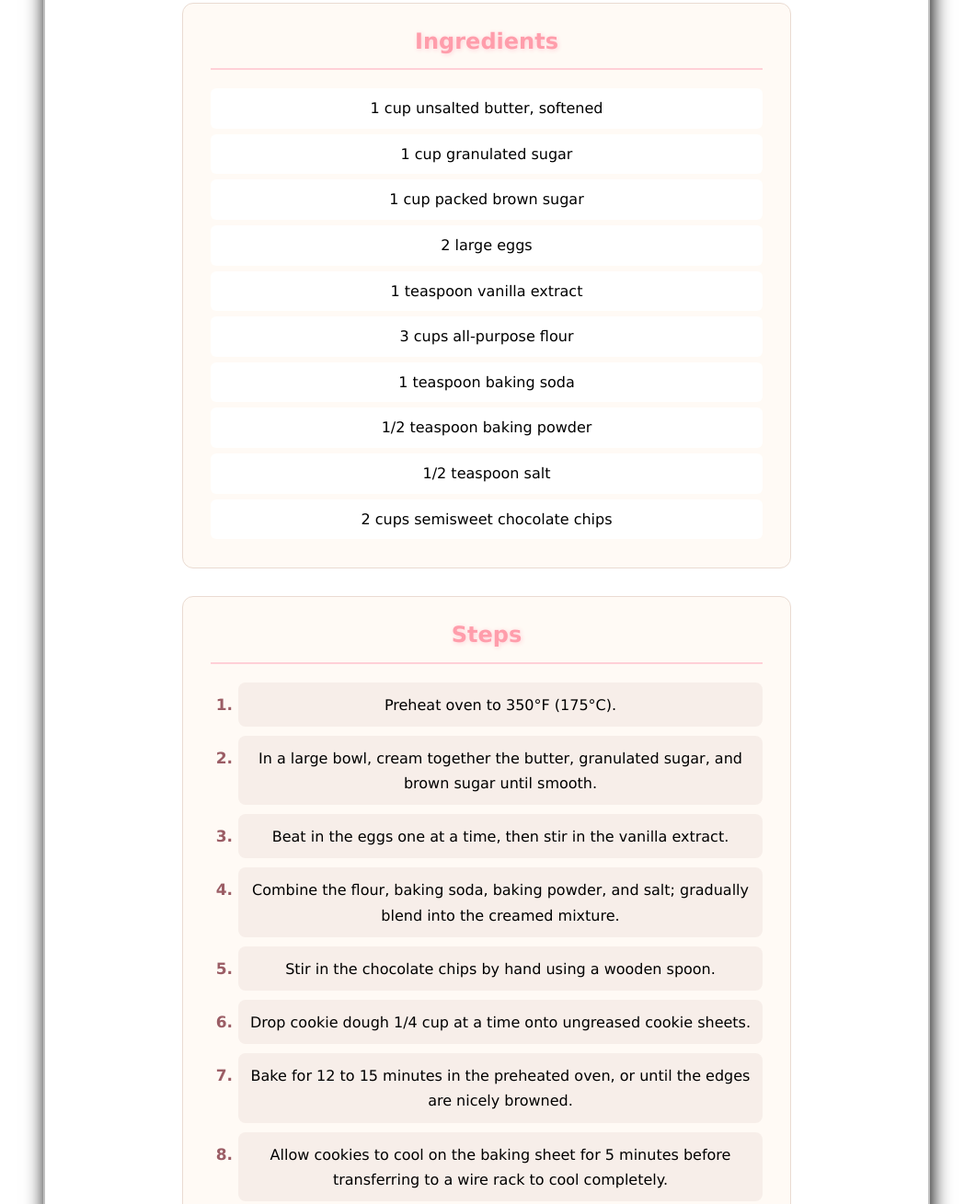
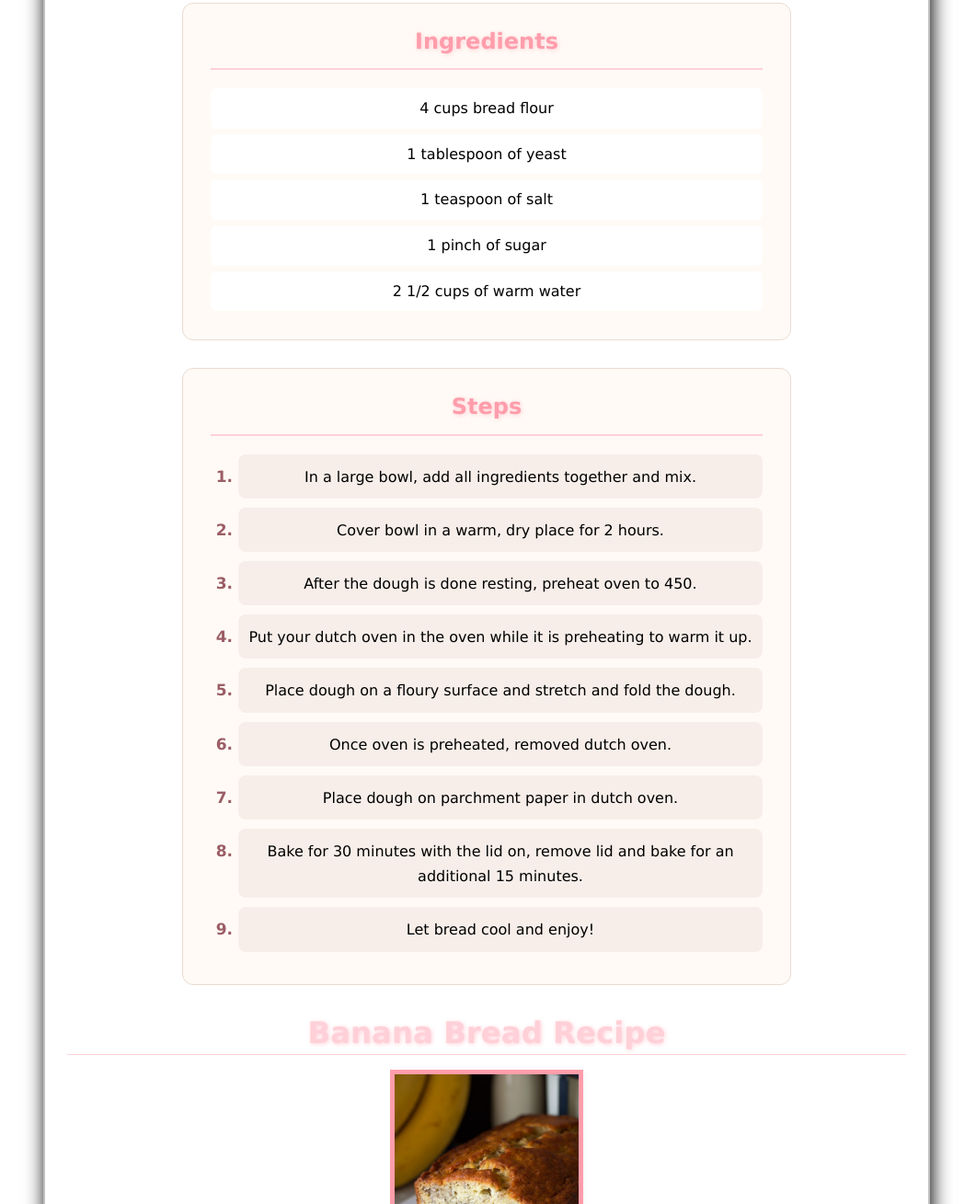
Before and after one commit to bushgc/final, a plain HTML site: page bread.html in a window 1280 px wide. Shown: the part 574-1883 px from the top of the page at 92% size, without its empty margins (111-1172 px from the left). Drawn offline with Linux system fonts and the light colour scheme.

Commit message:
bread done

```diff
--- a/bread.html
+++ b/bread.html
@@ -37,25 +37,15 @@
 
     <ul class="ingredients-list">
 
-        <li>1 cup unsalted butter, softened</li>
+        <li>4 cups bread flour</li>
 
-        <li>1 cup granulated sugar</li>
+        <li>1 tablespoon of yeast</li>
 
-        <li>1 cup packed brown sugar</li>
+        <li>1 teaspoon of salt</li>
 
-        <li>2 large eggs</li>
+        <li>1 pinch of sugar</li>
 
-        <li>1 teaspoon vanilla extract</li>
-
-        <li>3 cups all-purpose flour</li>
-
-        <li>1 teaspoon baking soda</li>
-
-        <li>1/2 teaspoon baking powder</li>
-
-        <li>1/2 teaspoon salt</li>
-
-        <li>2 cups semisweet chocolate chips</li>
+        <li>2 1/2 cups of warm water</li>
 
     </ul>
 
@@ -65,29 +55,24 @@
 <h2>Steps</h2>
 
 <ol class="steps-list">
-<li>Preheat oven to 350°F (175°C).</li>
+<li>In a large bowl, add all ingredients together and mix.</li>
 
-<li>In a large bowl, cream together the butter,
-granulated sugar, and brown sugar until smooth.</li>
+<li>Cover bowl in a warm, dry place for 2 hours.</li>
 
-<li>Beat in the eggs one at a time, then stir
-in the vanilla extract.</li>
+<li>After the dough is done resting, preheat oven to 450.</li>
 
-<li>Combine the flour, baking soda, baking powder,
-and salt; gradually blend into the creamed mixture.</li>
+<li>Put your dutch oven in the oven while it is preheating to warm it up.</li>
 
-<li>Stir in the chocolate chips by hand using
-a wooden spoon.</li>
+<li>Place dough on a floury surface and stretch and fold the dough.</li>
 
-<li>Drop cookie dough 1/4 cup at a time onto
-ungreased cookie sheets.</li>
+<li>Once oven is preheated, removed dutch oven.</li>
 
-<li>Bake for 12 to 15 minutes in the preheated
-oven, or until the edges are nicely browned.</li>
+<li>Place dough on parchment paper in dutch oven.</li>
 
-<li>Allow cookies to cool on the baking sheet
-for 5 minutes before transferring to a wire rack
-to cool completely.</li>
+<li>Bake for 30 minutes with the lid on, remove lid and bake for an additional 15 minutes.</li>
+
+<li>Let bread cool and enjoy! </li>
+
 </ol>
 </section>
 
@@ -100,23 +85,23 @@ to cool completely.</li>
 
     <ul class="ingredients-list">
 
-        <li>1 cup unsalted butter, softened</li>
+        <li>1/2 cup unsalted butter, softened</li>
 
         <li>1 cup granulated sugar</li>
-
-        <li>1 cup packed brown sugar</li>
 
         <li>2 large eggs</li>
 
         <li>1 teaspoon vanilla extract</li>
 
-        <li>3 cups all-purpose flour</li>
+        <li>1 1/2 cups all-purpose flour</li>
 
         <li>1 teaspoon baking soda</li>
 
-        <li>1/2 teaspoon baking powder</li>
+        <li>1/2 teaspoon salt</li>
 
-        <li>1/2 teaspoon salt</li>
+        <li>1/2 cup sour cream</li>
+
+        <li>3 medium overripe bananas, mashed</li>
 
         <li>2 cups semisweet chocolate chips</li>
 
@@ -128,29 +113,24 @@ to cool completely.</li>
 <h2>Steps</h2>
 
 <ol class="steps-list">
-<li>Preheat oven to 350°F (175°C).</li>
+<li>Preheat your oven to 350°F (175°C) and grease a 9x5-inch loaf pan.</li>
 
-<li>In a large bowl, cream together the butter,
-granulated sugar, and brown sugar until smooth.</li>
+<li>In a large mixing bowl, cream together the softened butter and granulated sugar until light and fluffy.</li>
 
-<li>Beat in the eggs one at a time, then stir
-in the vanilla extract.</li>
+<li> Beat in the eggs, one at a time, followed by the vanilla extract, mixing well after each addition.</li>
 
-<li>Combine the flour, baking soda, baking powder,
-and salt; gradually blend into the creamed mixture.</li>
+<li>In a separate bowl, whisk together the flour, baking soda, and salt.</li>
 
-<li>Stir in the chocolate chips by hand using
-a wooden spoon.</li>
+<li>Gradually add the dry ingredients to the wet mixture, alternating with the sour cream, beginning and ending with the flour mixture.</li>
 
-<li>Drop cookie dough 1/4 cup at a time onto
-ungreased cookie sheets.</li>
+<li>Fold in the mashed bananas and, if using, the chocoloate chips until just combined.</li>
 
-<li>Bake for 12 to 15 minutes in the preheated
-oven, or until the edges are nicely browned.</li>
+<li> Pour the batter into the prepared loaf pan and smooth the top.</li>
 
-<li>Allow cookies to cool on the baking sheet
-for 5 minutes before transferring to a wire rack
-to cool completely.</li>
+<li>Bake for 60-70 minutes, or until a toothpick inserted into the center comes out clean.</li>
+
+<li>Let the banana loaf cool in the pan for 10 minutes before transferring to a wire rack to cool completely.</li>
+
 </ol>
 </section>
 
```
